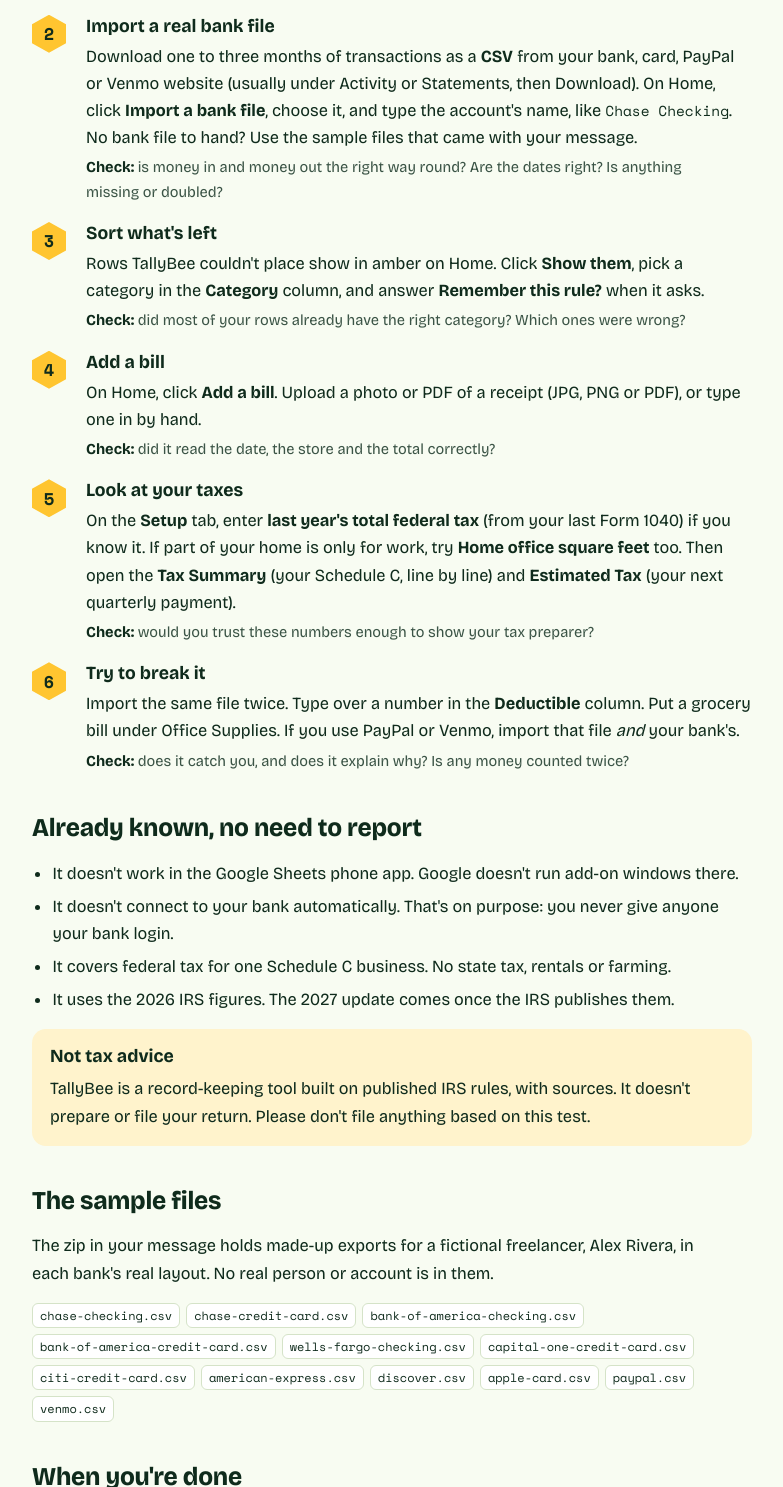
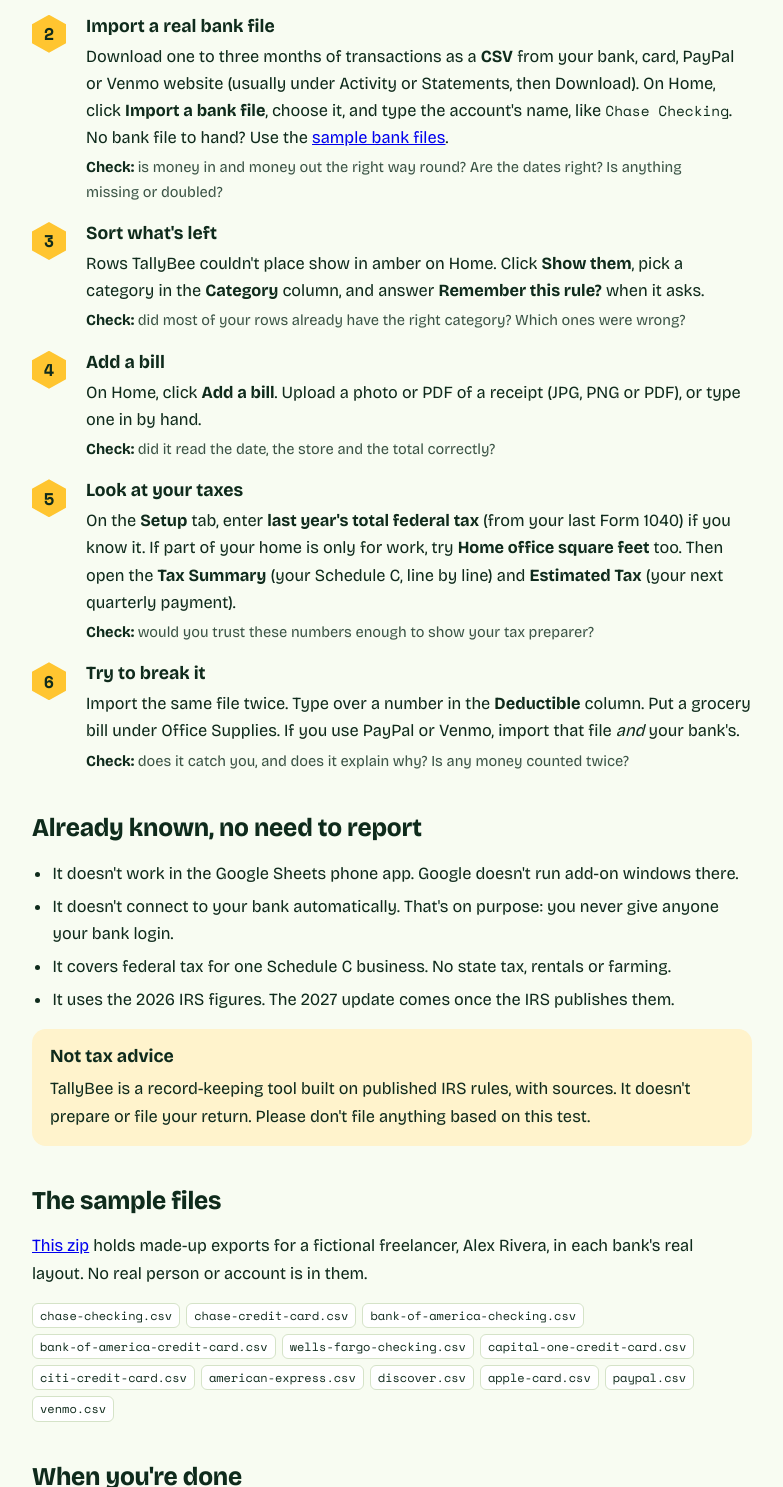
Before and after one commit to vvinayy/tallybee, a plain HTML site: page guide.html in a window 1280 px wide. Shown: the part 1760-3247 px from the top of the page, without its empty margins (248-1031 px from the left). Drawn offline with nearby package versions, Linux system fonts and the light colour scheme.

Commit message:
Guide links the sample files zip

```diff
--- a/guide.html
+++ b/guide.html
@@ -159,7 +159,7 @@
       </li>
       <li>
         <h3>Import a real bank file</h3>
-        <p>Download one to three months of transactions as a <b>CSV</b> from your bank, card, PayPal or Venmo website (usually under Activity or Statements, then Download). On Home, click <span class="ui">Import a bank file</span>, choose it, and type the account's name, like <code>Chase Checking</code>. No bank file to hand? Use the sample files that came with your message.</p>
+        <p>Download one to three months of transactions as a <b>CSV</b> from your bank, card, PayPal or Venmo website (usually under Activity or Statements, then Download). On Home, click <span class="ui">Import a bank file</span>, choose it, and type the account's name, like <code>Chase Checking</code>. No bank file to hand? Use the <a href="TallyBee-sample-bank-files.zip">sample bank files</a>.</p>
         <p class="check">is money in and money out the right way round? Are the dates right? Is anything missing or doubled?</p>
       </li>
       <li>
@@ -201,7 +201,7 @@
 
   <section aria-labelledby="samples-h">
     <h2 id="samples-h">The sample files</h2>
-    <p>The zip in your message holds made-up exports for a fictional freelancer, Alex Rivera, in each bank's real layout. No real person or account is in them.</p>
+    <p><a href="TallyBee-sample-bank-files.zip">This zip</a> holds made-up exports for a fictional freelancer, Alex Rivera, in each bank's real layout. No real person or account is in them.</p>
     <div class="files"><span>chase-checking.csv</span><span>chase-credit-card.csv</span><span>bank-of-america-checking.csv</span><span>bank-of-america-credit-card.csv</span><span>wells-fargo-checking.csv</span><span>capital-one-credit-card.csv</span><span>citi-credit-card.csv</span><span>american-express.csv</span><span>discover.csv</span><span>apple-card.csv</span><span>paypal.csv</span><span>venmo.csv</span></div>
   </section>
 
```
